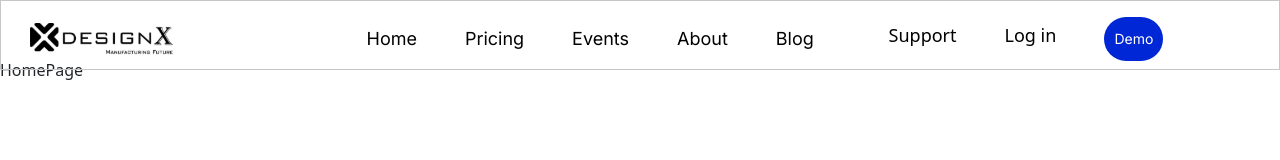
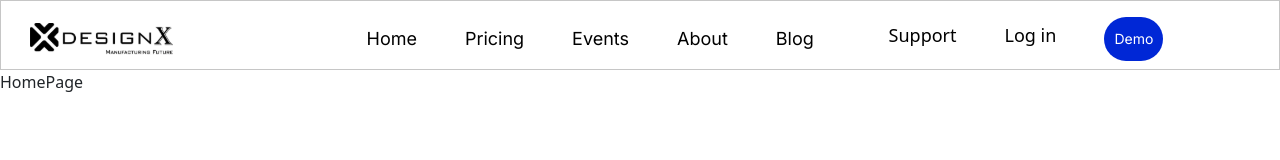
Before and after one commit to ankitkadyan06/DesignX, a React (Create React App) app: page / in a window 1280 px wide. Shown: the top 160 px of the page. Built offline with nearby package versions, Linux system fonts and the light colour scheme.

Commit message:
margin fixed

```diff
--- a/src/Pages/HomePage.js
+++ b/src/Pages/HomePage.js
@@ -5,7 +5,7 @@ const HomePage = () => {
   return (
     <div>
       <Header/>
-      <div className='mt-[4.5%]'>HomePage</div>
+      <div className='mt-[70px]'>HomePage</div>
     </div>
   )
 }
```
